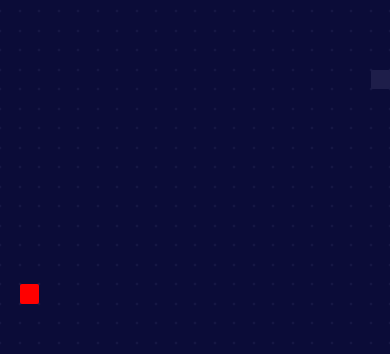
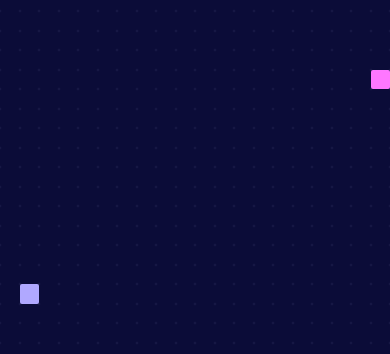
Before and after one commit to SometimesThinks/newtroSnake, a React Native app: screen /Game in a window 390 px wide. Shown: the part 120-474 px from the top of the page. Built offline with nearby package versions, Linux system fonts and the light colour scheme.

Commit message:
feat: 사과 색상 및 뱀 색상 변경

```diff
--- a/layouts/HomeLayout.tsx
+++ b/layouts/HomeLayout.tsx
@@ -12,12 +12,12 @@ interface HomeLayoutProps {
 }
 
 const { width: SCREEN_WIDTH, height: SCREEN_HEIGHT } = Dimensions.get('window');
+const STAR_NUMBER = 80;
 const BUILDING_HEIGHTS = [45, 35, 40, 30, 50, 35, 40, 45, 25, 50];
 
 const HomeLayout = ({ children }: HomeLayoutProps) => {
   const { windowColors, starColors } = useTheme();
-  const generateStars = (count: number) =>
-    Array.from({ length: count }, (_, i) => ({
+  const stars = Array.from({ length: STAR_NUMBER }, (_, i) => ({
     id: i,
     top: Math.random() * (SCREEN_HEIGHT * 0.5),
     left: Math.random() * SCREEN_WIDTH,
@@ -25,7 +25,6 @@ const HomeLayout = ({ children }: HomeLayoutProps) => {
     opacity: Math.random() * 0.4 + 0.3,
     color: getRandomColor(starColors),
   }));
-  const stars = generateStars(80);
   const buildings = BUILDING_HEIGHTS.map((height) => {
     const floorCount = Math.floor(height / 5);
     const windows: { lit: boolean; color?: string }[][] = [];
--- a/src/components/GameBody.tsx
+++ b/src/components/GameBody.tsx
@@ -1,7 +1,9 @@
 import React, { useEffect, useState } from 'react';
 import { Dimensions } from 'react-native';
 
-import styled from 'styled-components/native';
+import styled, { useTheme } from 'styled-components/native';
+
+import { getRandomColor } from '../utils/color';
 
 const SCREEN_WIDTH = Dimensions.get('window').width;
 const SCREEN_HEIGHT = Dimensions.get('window').height;
@@ -21,6 +23,10 @@ interface GameBodyProps {
   direction: 'UP' | 'DOWN' | 'LEFT' | 'RIGHT';
   onNextRound: () => void;
   onGameOver: () => void;
+  snakeColor: string; // ✅ snakeColor prop 추가
+  appleColor: string; // ✅ appleColor prop 추가
+  onEatColoredApple: (color: string) => void; // ✅ 사과 색 전달 시 뱀 색 변경 함수
+  onChangeAppleColor: () => void; // ✅ 사과 색 변경 함수
 }
 
 const GameBody = ({
@@ -28,11 +34,16 @@ const GameBody = ({
   onNextRound,
   onGameOver,
   direction,
+  snakeColor, // ✅ snakeColor prop 추가
+  appleColor, // ✅ appleColor prop 추가
+  onEatColoredApple, // ✅ 사과 색 전달 시 뱀 색 변경 함수
+  onChangeAppleColor, // ✅ 사과 색 변경 함수
 }: GameBodyProps) => {
+  const { starColors } = useTheme(); // ✅ 테마에서 색상 가져오기
+
   const [snake, setSnake] = useState<[number, number][]>([[5, 5]]);
-  const [apple, setApple] = useState<[number, number][]>([
-    generateRandomApple(),
-  ]);
+  const [apple, setApple] = useState<[number, number]>(generateRandomApple()); // ✅ 단일 사과로 변경
+  const [appleEaten, setAppleEaten] = useState<boolean>(false); // ✅ setState 렌더 중 호출 방지용
   const [gameOverFlag, setGameOverFlag] = useState<boolean>(false);
 
   const checkCollision = (head: [number, number]) => {
@@ -82,14 +93,13 @@ const GameBody = ({
           return prevSnake;
         }
         // 사과를 먹었는지 체크
-        const ateApple = apple.some(
-          ([x, y]) => x === newHead[0] && y === newHead[1],
-        );
+        const ateApple = newHead[0] === apple[0] && newHead[1] === apple[1];
+
         if (ateApple) {
-          setApple((prev) =>
-            prev.filter(([x, y]) => !(x === newHead[0] && y === newHead[1])),
-          );
-          return [newHead, ...prevSnake];
+          setApple(generateRandomApple()); // ✅ 새로운 사과 위치 지정setAppleEaten(true);
+          setAppleEaten(true); // ✅ 렌더 후 실행되도록 상태만 변경
+          onChangeAppleColor(); // ✅ 사과 색 변경
+          return [newHead, ...prevSnake]; // ✅ 몸 길이 증가
         } else {
           return [newHead, ...prevSnake.slice(0, -1)];
         }
@@ -100,10 +110,11 @@ const GameBody = ({
   }, [direction, apple]);
 
   useEffect(() => {
-    if (apple.length === 0) {
-      onNextRound();
+    if (appleEaten) {
+      onEatColoredApple(appleColor); // ✅ 렌더 이후 안전하게 부모 setState 실행
+      setAppleEaten(false);
     }
-  }, [apple]);
+  }, [appleEaten]);
 
   useEffect(() => {
     if (gameOverFlag) {
@@ -119,11 +130,15 @@ const GameBody = ({
             const isSnake = snake.some(
               ([x, y]) => x === colIndex && y === rowIndex,
             );
-            const isApple = apple.some(
-              ([x, y]) => x === colIndex && y === rowIndex,
-            );
+            const isApple = apple[0] === colIndex && apple[1] === rowIndex;
             return (
-              <Cell key={colIndex} $isSnake={isSnake} $isApple={isApple} />
+              <Cell
+                key={colIndex}
+                $isSnake={isSnake}
+                $isApple={isApple}
+                snakeColor={snakeColor} // ✅ 뱀 색상 반영
+                appleColor={appleColor}
+              /> // ✅ 사과 색상 반영/>
             );
           })}
         </Row>
@@ -141,15 +156,22 @@ const Row = styled.View`
   flex-direction: row;
 `;
 
-const Cell = styled.View<{ $isSnake: boolean; $isApple?: boolean }>`
+const Cell = styled.View<{
+  $isSnake: boolean;
+  $isApple?: boolean;
+  snakeColor: string;
+  appleColor: string;
+}>`
   width: ${CELL_SIZE}px;
   height: ${CELL_SIZE}px;
-  background-color: ${({ $isSnake, $isApple, theme }) =>
-    $isApple
-      ? 'red'
-      : $isSnake
-        ? theme.colors.surface
-        : theme.colors.background};
+  background-color: ${({
+    $isApple,
+    $isSnake,
+    snakeColor,
+    appleColor,
+    theme,
+  }) =>
+    $isApple ? appleColor : $isSnake ? snakeColor : theme.colors.background};
   border-radius: 2px;
 `;
 
--- a/src/screens/GameScreen.tsx
+++ b/src/screens/GameScreen.tsx
@@ -1,6 +1,6 @@
 import React, { useState } from 'react';
 
-import styled from 'styled-components/native';
+import styled, { useTheme } from 'styled-components/native';
 
 import GameLayout from '../../layouts/GameLayout';
 import GameBody from '../components/GameBody';
@@ -8,8 +8,11 @@ import GameHeader from '../components/GameHeader';
 import GameInput from '../components/GameInput';
 import GameOverModal from '../components/GameOverModal';
 import RoundClearModal from '../components/RoundClearModal';
+import { getRandomColor } from '../utils/color';
 
 const GameScreen = () => {
+  const { starColors } = useTheme();
+  // 게임 상태 관리
   const [isGameOver, setIsGameOver] = useState<boolean>(false);
   const [round, setRound] = useState<number>(0);
   const [score, setScore] = useState<number>(0);
@@ -18,6 +21,12 @@ const GameScreen = () => {
     'UP' | 'DOWN' | 'LEFT' | 'RIGHT'
   >('RIGHT');
   const [resetKey, setResetKey] = useState<number>(0);
+  const [snakeColor, setSnakeColor] = useState<string>(
+    getRandomColor(starColors),
+  );
+  const [appleColor, setAppleColor] = useState<string>(
+    getRandomColor(starColors),
+  );
   // 방향 전환 함수
   const handleDirection = (newDir: 'UP' | 'DOWN' | 'LEFT' | 'RIGHT') => {
     if (
@@ -34,6 +43,8 @@ const GameScreen = () => {
     setIsGameOver(false);
     setDirection('RIGHT');
     setResetKey((prev) => prev + 1);
+    setSnakeColor(getRandomColor(starColors)); // ✅ 재시작 시 뱀 색상 리셋
+    setAppleColor(getRandomColor(starColors)); // ✅ 재시작 시 사과 색상 리셋
   };
   // 라운드 클리어 함수
   const handleRoundClear = () => {
@@ -43,6 +54,8 @@ const GameScreen = () => {
       setRound((prev) => prev + 1);
       setResetKey((prev) => prev + 1);
     }, 3000);
+    setSnakeColor(getRandomColor(starColors)); // ✅ 라운드 클리어 시 뱀 색상 리셋
+    setAppleColor(getRandomColor(starColors)); // ✅ 라운드 클리어 시 사과 색상 리셋
   };
 
   return (
@@ -55,6 +68,10 @@ const GameScreen = () => {
           direction={direction}
           onNextRound={handleRoundClear}
           onGameOver={() => setIsGameOver(true)}
+          snakeColor={snakeColor} // ✅ snakeColor prop 전달
+          appleColor={appleColor} // ✅ appleColor prop 전달
+          onEatColoredApple={(color) => setSnakeColor(color)} // ✅ 사과 색 전달 시 뱀 색 변경
+          onChangeAppleColor={() => setAppleColor(getRandomColor(starColors))}
         />
         <GameInput onSwipe={handleDirection} />
         <RoundClearModal isOpen={isRoundClear} />
```
Lines whose indentation alone changed are shown as unchanged.
